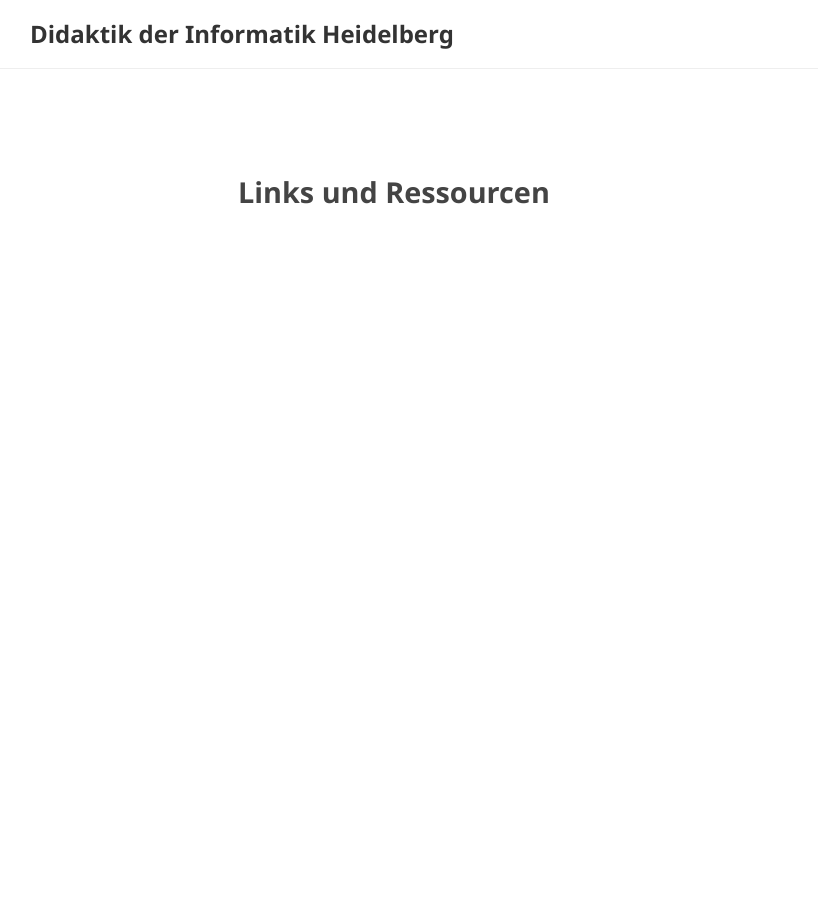
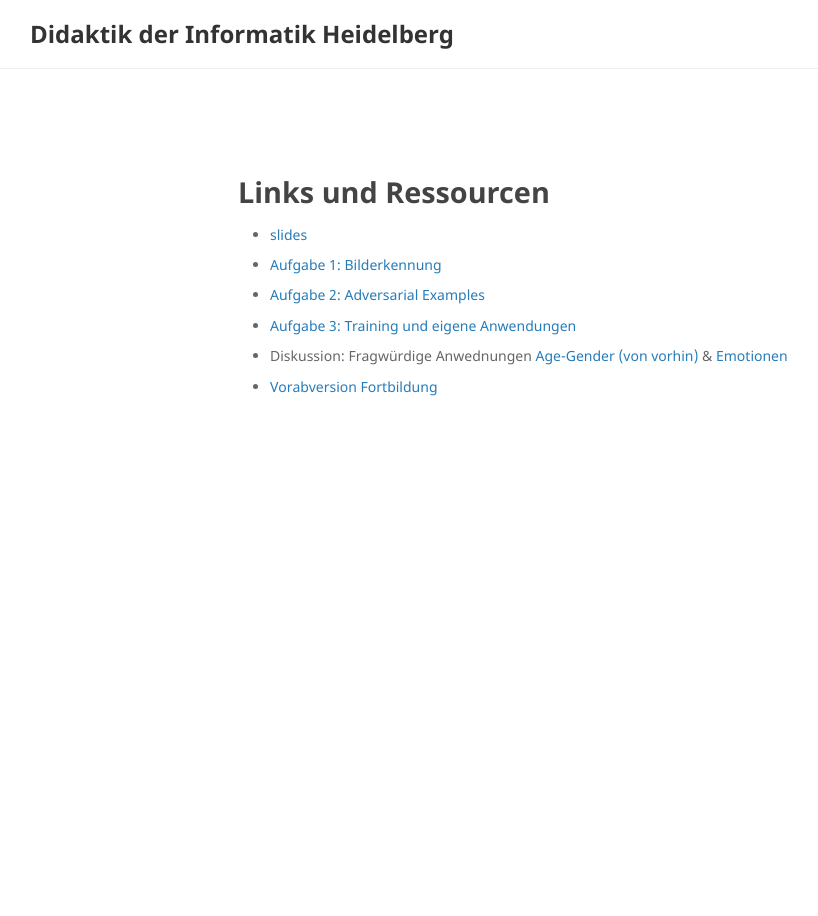
Before and after one commit to DDIHD/DDIHD.github.io, a Jekyll site: the page built from events/lemaski.md, in a window 1280 px wide. Shown: the whole page, without its empty margins (30-848 px from the left). Built offline with Jekyll 4.4.1, drawn with Linux system fonts in a browser that asks for light colours; an icon font too large for the unit is left out.

Commit message:
Update lemaski.md

```diff
--- a/events/lemaski.md
+++ b/events/lemaski.md
@@ -7,3 +7,10 @@ category: event
 
 
 ## Links und Ressourcen
+
+- [slides](ddihd.github.com/events/lemasslides.pdf)
+- [Aufgabe 1: Bilderkennung](https://shorturl.at/dLmvv)
+- [Aufgabe 2: Adversarial Examples](https://shorturl.at/n1TQl)
+- [Aufgabe 3: Training und eigene Anwendungen](https://shorturl.at/cy1Dd)
+- Diskussion: Fragwürdige Anwednungen [Age-Gender (von vorhin)](https://shorturl.at/n1TQl) & [Emotionen](https://shorturl.at/0qZSo)
+- [Vorabversion Fortbildung](https://ddihd.github.io/fortbildung_preview/index.html)
```
